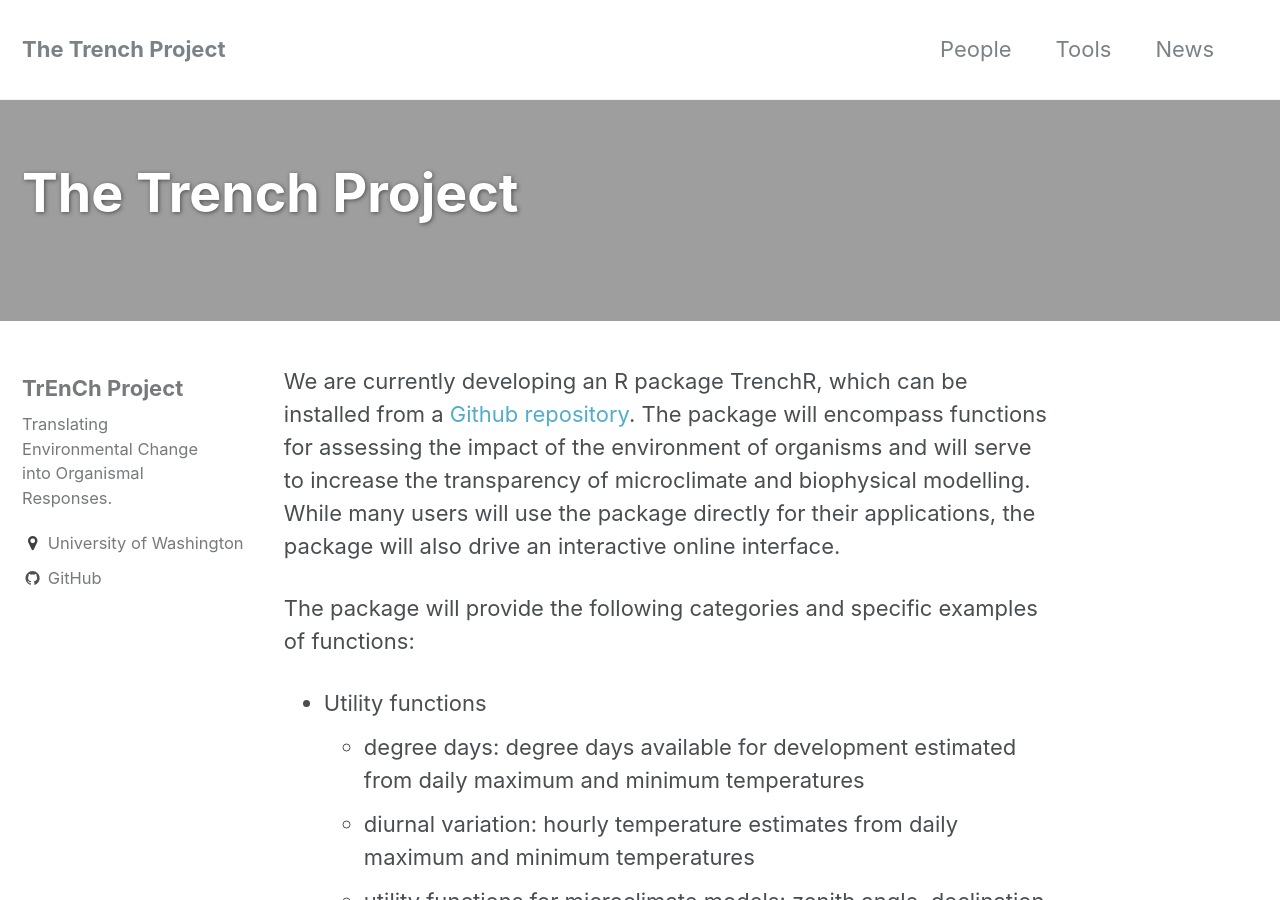
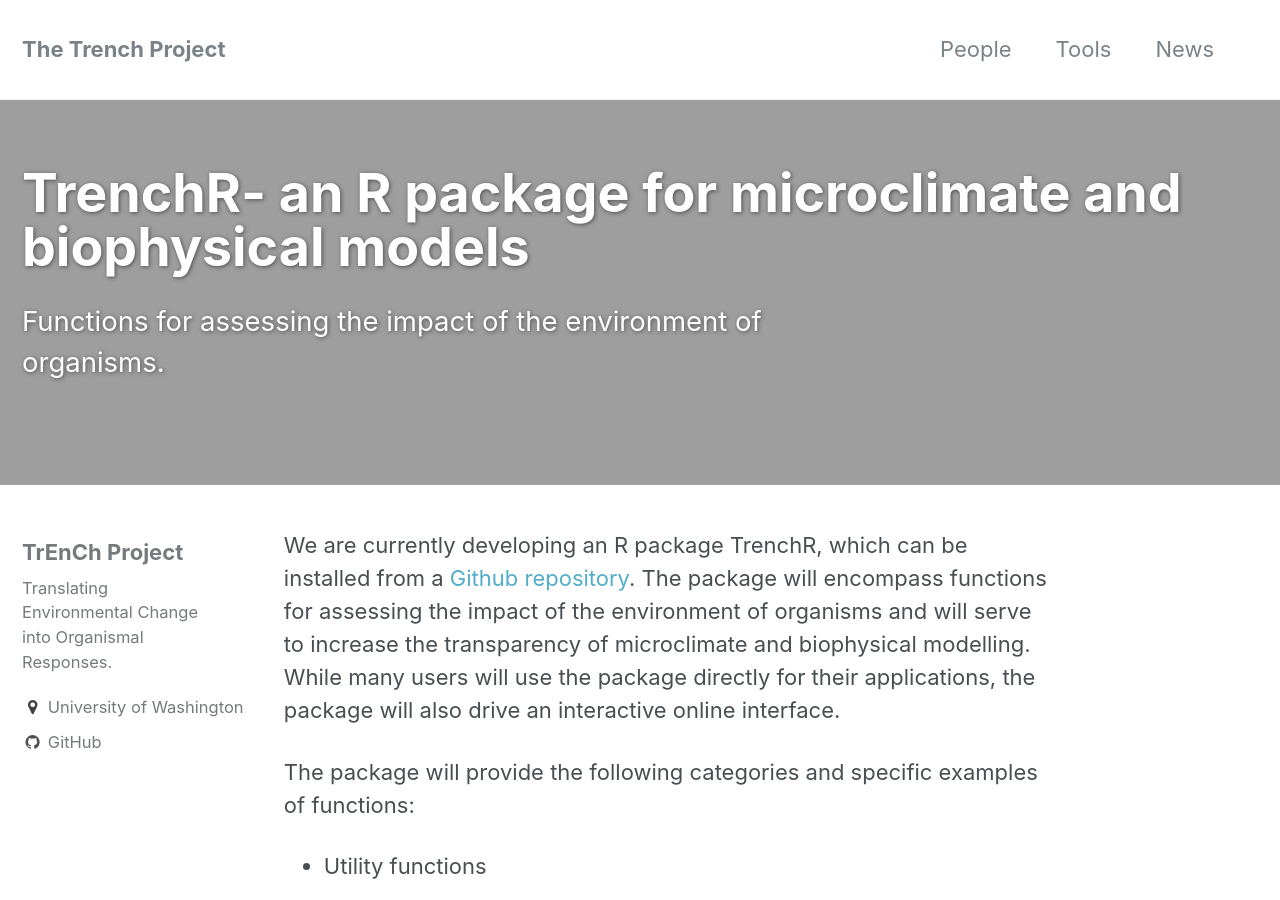
Before and after one commit to trenchproject/trenchproject.github.io, a Jekyll site: the page built from _tools/TrenchR.md, in a window 1280 px wide and 900 px high. Built offline with Jekyll 4.4.1, drawn with Linux system fonts in a browser that asks for light colours; some of the changed text lies outside the part shown.

Commit message:
Fix header

```diff
--- a/_tools/TrenchR.md
+++ b/_tools/TrenchR.md
@@ -1,5 +1,5 @@
 ---
-title: TrenchR: an R package for microclimate and biophysical models
+title: TrenchR- an R package for microclimate and biophysical models
 excerpt: Functions for assessing the impact of the environment of organisms.
 tags:
   - Biophysical models
```
